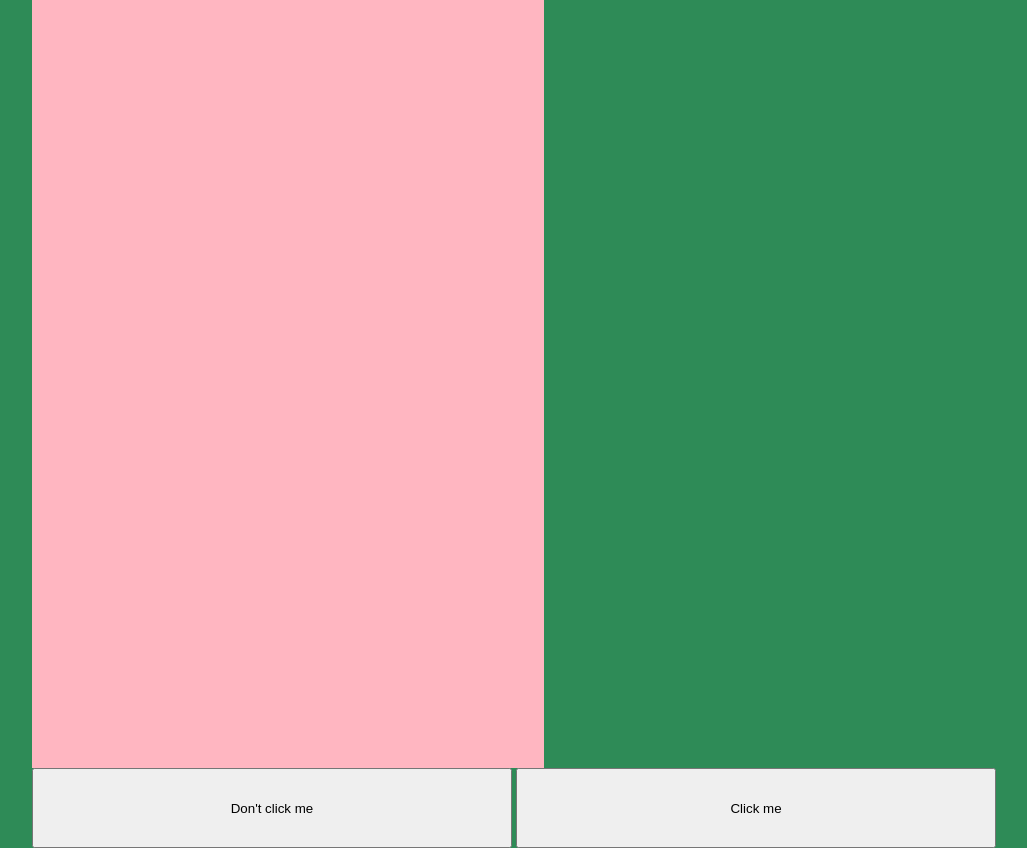
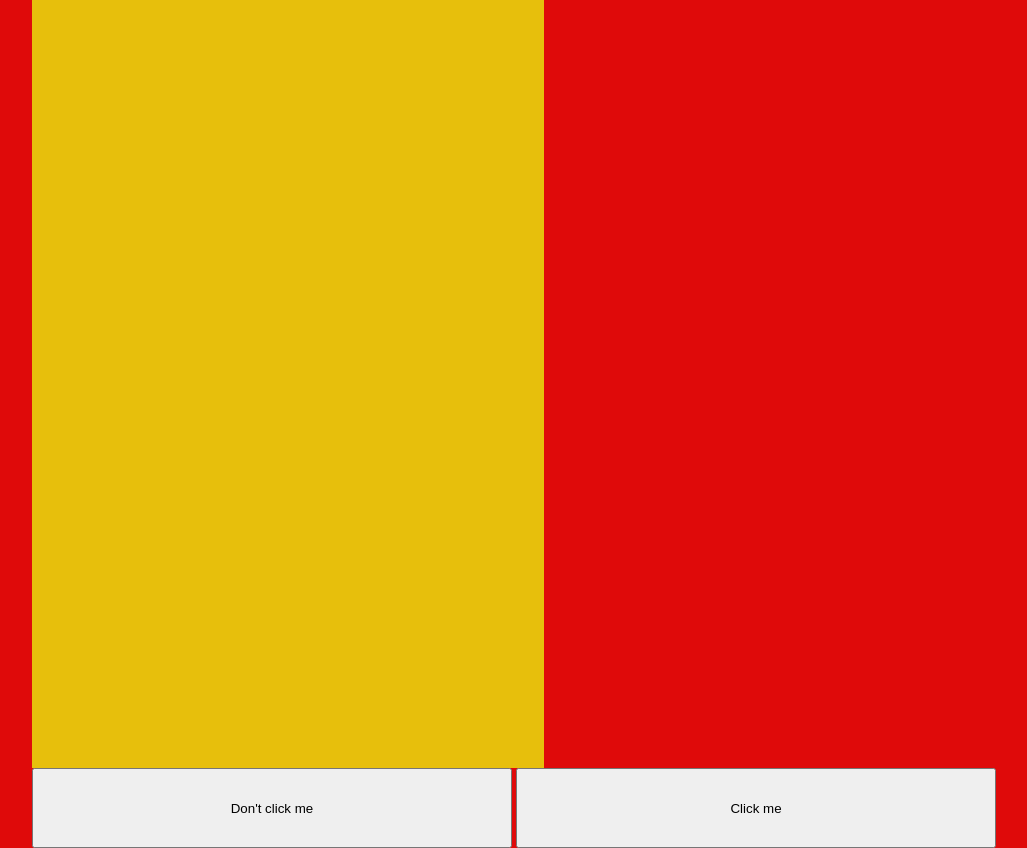
Before and after one commit to JPBanda/Workshop, a plain HTML site: page index.html in a window 1280 px wide. Shown: the whole page, without its empty margins (126-1153 px from the left). Drawn offline with Linux system fonts and the light colour scheme.

Commit message:
niet lelijk maar is nu wel een Spaanse vlag. olé.

```diff
--- a/CSS/main.css
+++ b/CSS/main.css
@@ -8,13 +8,13 @@ body{
     justify-content: center;
     align-items: center;
     flex-direction: column;
-    background-color: seagreen;
+    background-color: rgb(223, 10, 10);
 }
 
 section{
     width: 40vw;
     height: 60vw;
-    background-color: lightpink;
+    background-color: rgb(231, 191, 12);
 }
 
 button{
```
